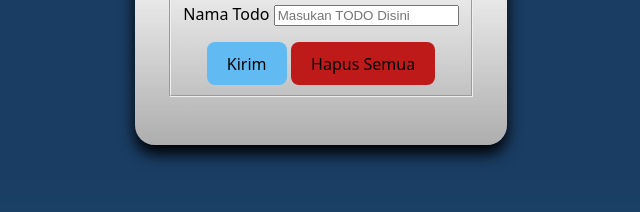
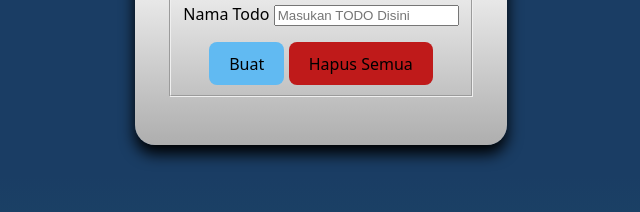
Before and after one commit to HabibiGanteng9/Portofolio, a website built with Vite: page index.html in a window 1280 px wide. Shown: the part 357-569 px from the top of the page, 319-959 px from the left. Built offline with nearby package versions, Linux system fonts and the light colour scheme.

Commit message:
Second Commit

```diff
--- a/index.html
+++ b/index.html
@@ -15,7 +15,7 @@
           <label for="todoinput">Nama Todo</label>
           <input type="text" id="todoinput" placeholder="Masukan TODO Disini">
           <br>
-          <button type="submit" class="createBttn">Kirim</button>
+          <button type="submit" class="createBttn">Buat</button>
           <button id="hapusSemua" class="hapusBttn">Hapus Semua</button>
         </form>
       </fieldset>
```
